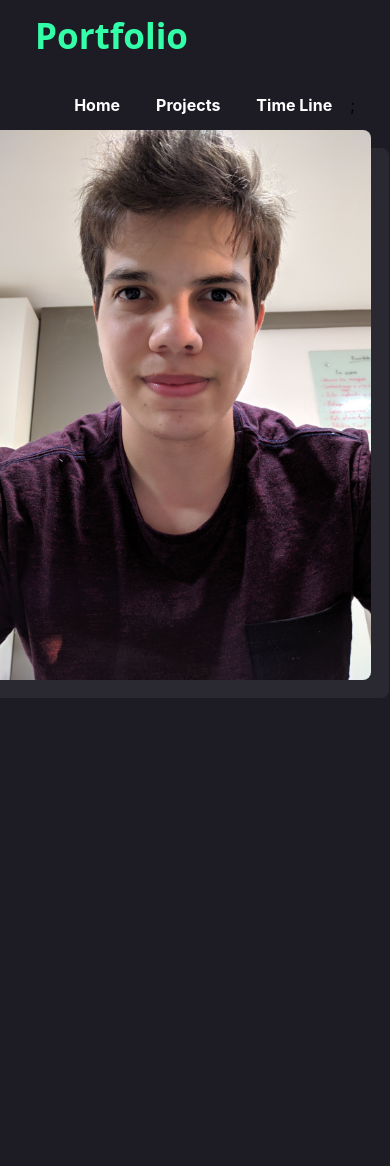
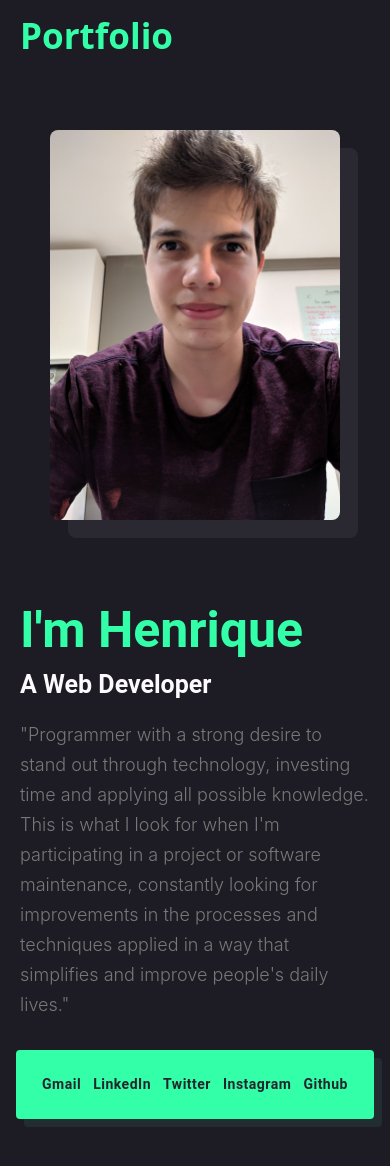
Before and after one commit to henriquebarrosx/Portfolio, a Next.js app: page / in a window 390 px wide. Shown: the top 1166 px of the page. Before the commit the page ends 954 px from the top, so only its background shows below. Built offline with nearby package versions, Linux system fonts and the light colour scheme.

Commit message:
Making responsive

```diff
--- a/components/NavBar/styled.js
+++ b/components/NavBar/styled.js
@@ -8,6 +8,7 @@ const Container = styled.div`
   border: none;
   position: fixed;
   transition: .3s;
+  background-color: #1d1b24;
 `
 
 const Logo = styled.a`
@@ -31,6 +32,10 @@ const LogoContainer = styled.div`
     display: flex;
     margin: 0 25px;
     align-items: center;
+
+     @media(max-width: 750px) {
+      margin: 0 10px
+    }
 `
 
 const NavBarLinksContainer = styled.ul`
@@ -40,6 +45,10 @@ const NavBarLinksContainer = styled.ul`
     margin: 0 35px;
     align-items: center;
     justify-content: flex-end;
+
+    @media(max-width: 750px) {
+      display: none;
+    }
 `
 
 const NavBarLink = styled.a`
--- a/components/Preface/index.js
+++ b/components/Preface/index.js
@@ -48,7 +48,7 @@ export default function Preface() {
     return (
         <React.Fragment>
             <Container>
-                <Photo src={"/photo.jpg"} alt={"profile"}  />
+                <Photo src={"/photo.jpg"} alt={"profile"} draggable={false} />
 
                 <PresentationContainer>
                     <Presentation>
--- a/components/Preface/styled.js
+++ b/components/Preface/styled.js
@@ -5,24 +5,55 @@ const Container = styled.div`
   display: flex;
   max-width: 1600px;
   position: relative;
-  margin-bottom: 100px;
+  margin: 0 auto 100px;
   flex-direction: row-reverse;
+
+  @media (max-width: 1050px) {
+    margin-bottom: 50px;
+    flex-direction: column;
+  }
+  @media(max-width: 750px) {
+    width: 100%;
+  }
 `
 
 const Photo = styled.img`
     float: right;
     height: 60%;
     display: flex;
+    margin: 0 auto;
     max-height: 550px;
     object-fit: cover;
     border-radius: 8px;
     box-shadow: 18px 18px #2a2830;
+
+    @media (max-width: 1500px) {
+      height: 50vh;
+    }
+    @media (max-width: 1280px) {
+      height: 50vh;
+      margin: 0 auto;
+    }
+    @media (max-width: 1050px) {
+      height: 500px;
+      max-width: 475px;
+      margin: 0 auto 70px;
+    }
+    @media (max-width: 750px) {
+      height: 100vw;
+    }
 `
 
 const PresentationContainer = styled.div`
   width: 720px;
   margin: 0 auto;
   max-width: 720px;
+
+  @media(max-width: 1250px) {
+     width: 100%;
+     max-width: 520px;
+     margin: 0 auto;
+  }
 `
 
 const Presentation = styled.span`
@@ -31,6 +62,17 @@ const Presentation = styled.span`
   font-weight: 700;
   flex-direction: column;
   font-family: "roboto",sans-serif;
+
+  @media(max-width: 1500px) {
+    margin-top: 0;
+    font-size: 45px;
+    line-height: 60px;
+    letter-spacing: 0;
+  }
+
+  @media(max-width: 750px) {
+    margin: 0 20px;
+  }
 `
 
 const PresentationTitle = styled.span`
@@ -38,15 +80,27 @@ const PresentationTitle = styled.span`
   font-size: 95px;
   line-height: 80px;
   font-family: "roboto",sans-serif;
+
+  @media(max-width: 1280px) {
+     font-size: 80px;
+  }
+  @media(max-width: 750px) {
+     font-size: 50px;
+  }
 `
 
 const PresentationSubtitle = styled.span`
   color: #fdfafe;
   font-size: 36px;
   line-height: 80px;
+
+  @media(max-width: 750px) {
+     font-size: 25px;
+     line-height: 30px;
+  }
 `
 
-const AboutMe = styled.span`
+const AboutMe = styled.div`
   color: #777;
   font-size: 20px;
   margin-top: 20px;
@@ -57,6 +111,12 @@ const AboutMe = styled.span`
   letter-spacing: 0;
   font-style: normal;
   text-decoration: none;
+
+  @media(max-width: 750px) {
+    font-size: 18px;
+    line-height: 30px;
+    margin: 20px 20px 0;
+  }
 `
 
 const SocialSection = styled.div`
@@ -71,6 +131,12 @@ const SocialSection = styled.div`
   justify-content: center;
   background-color: #33ffa9;
   box-shadow: 8px 8px rgba(83,246,199,.08);
+
+  @media(max-width: 750px) {
+    width: 92%;
+    max-width: none;
+    margin: 30px auto;
+  }
 `
 
 const SocialContainer = styled.ul`
@@ -94,6 +160,12 @@ const SocialItem = styled.li`
   &:not(:last-child) {
     margin-right: 16px
   }
+
+  @media(max-width: 750px) {
+    &:not(:last-child) {
+      margin-right: 12px
+    }
+  }
 `
 
 const SocialLink = styled.a`
@@ -106,6 +178,11 @@ const SocialLink = styled.a`
   text-decoration: none;
   letter-spacing: .5px;
   font-family: "roboto",sans-serif;
+
+  @media(max-width: 750px) {
+     margin: 0 auto;
+     font-size: 14px;
+  }
 `
 
 export {
--- a/pages/index.js
+++ b/pages/index.js
@@ -13,7 +13,7 @@ export default function Home() {
     flex-direction: column;
    `
 
-  return (
+    return (
     <React.Fragment>
       <Head>
         <title>Portfolio</title>
--- a/styles/globals.css
+++ b/styles/globals.css
@@ -9,6 +9,7 @@ html,
 body {
   scroll-behavior: smooth;
   background-color: #1d1b24;
+  -webkit-font-smoothing: antialiased;
   font-family: -apple-system, BlinkMacSystemFont, Segoe UI, Roboto, Oxygen,
     Ubuntu, Cantarell, Fira Sans, Droid Sans, Helvetica Neue, sans-serif;
 }
```
Lines whose indentation alone changed are shown as unchanged.
